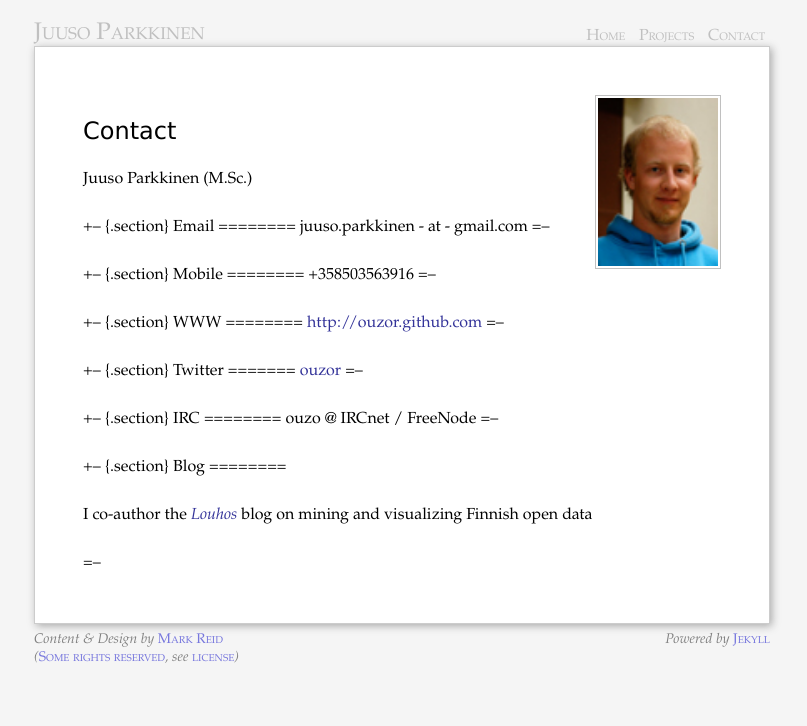
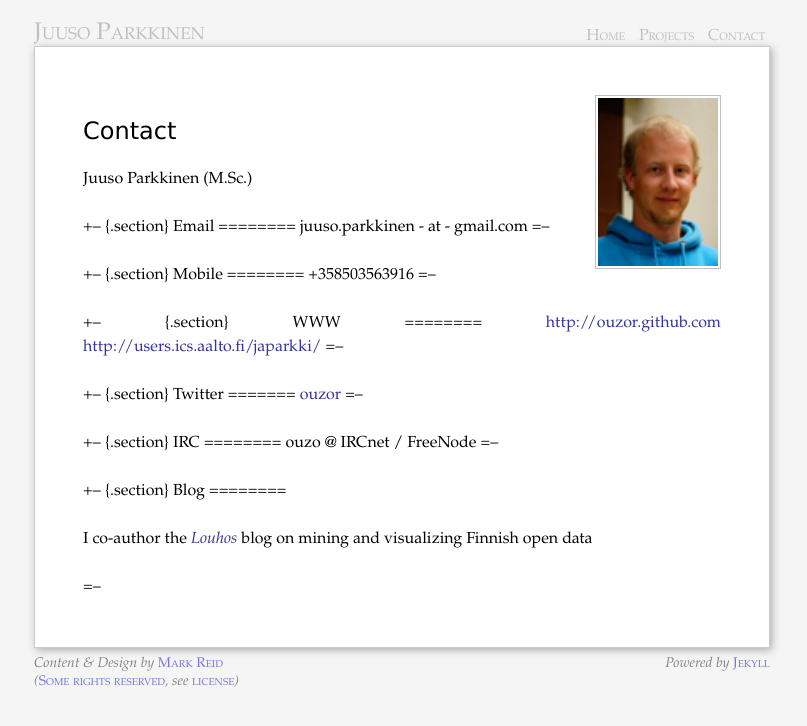
Before and after one commit to ouzor/ouzor.github.com, a Jekyll site: the page built from contact/index.markdown, in a window 1280 px wide. Shown: the top 726 px of the page, without its empty margins (238-1045 px from the left). Built offline with Jekyll 4.4.1, drawn with Linux system fonts in a browser that asks for light colours; Markdown is read by kramdown in place of the engine named in the settings.

Commit message:
Even more

```diff
--- a/contact/index.markdown
+++ b/contact/index.markdown
@@ -26,7 +26,8 @@ Mobile
 +--	{.section}
 WWW
 ========
-[http://ouzor.github.com](http://ouzor.github.com])
+[http://ouzor.github.com](http://ouzor.github.com/])
+[http://users.ics.aalto.fi/japarkki/](Homepage at Aalto University)
 =--
 
 +--	{.section}
--- a/projects/index.markdown
+++ b/projects/index.markdown
@@ -3,5 +3,9 @@ layout: name
 title: Home
 ---
 
+Projects
+========
 
-To be updated.
+[http://http://users.ics.aalto.fi/japarkki/](Homepage at Aalto University)
+
+More to be updated...
```
